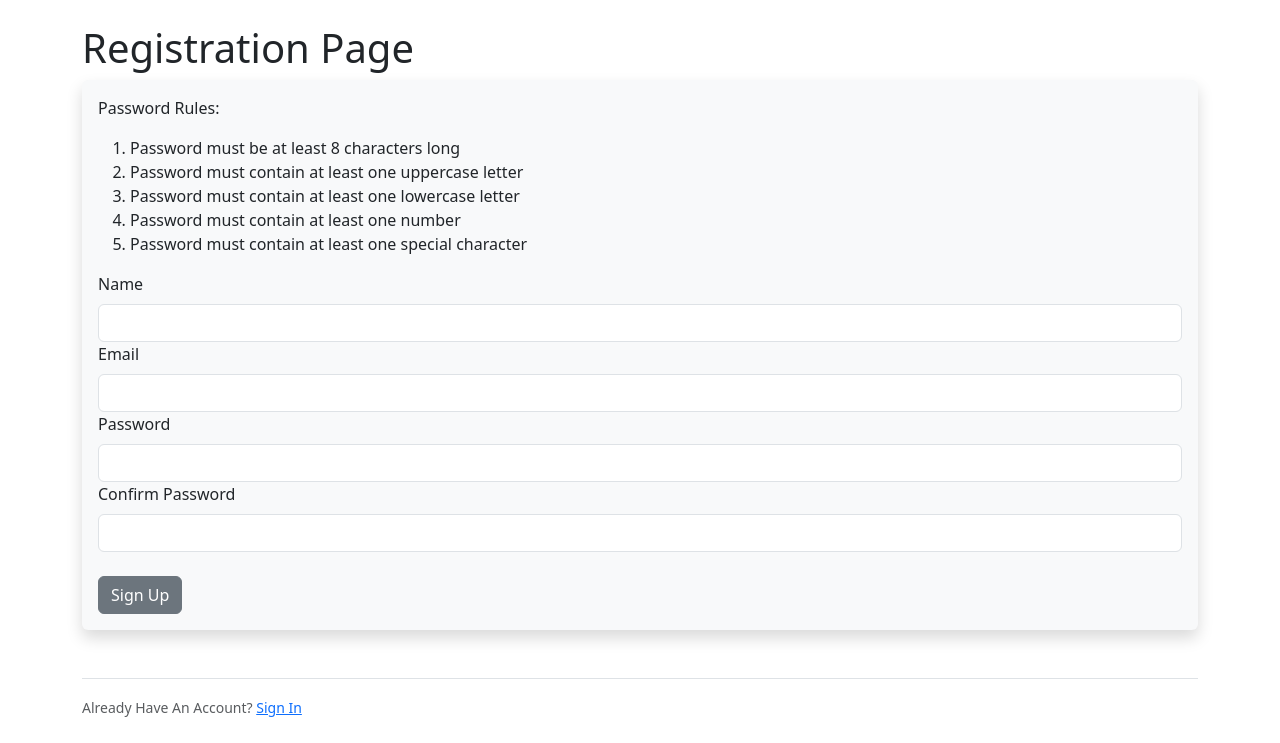
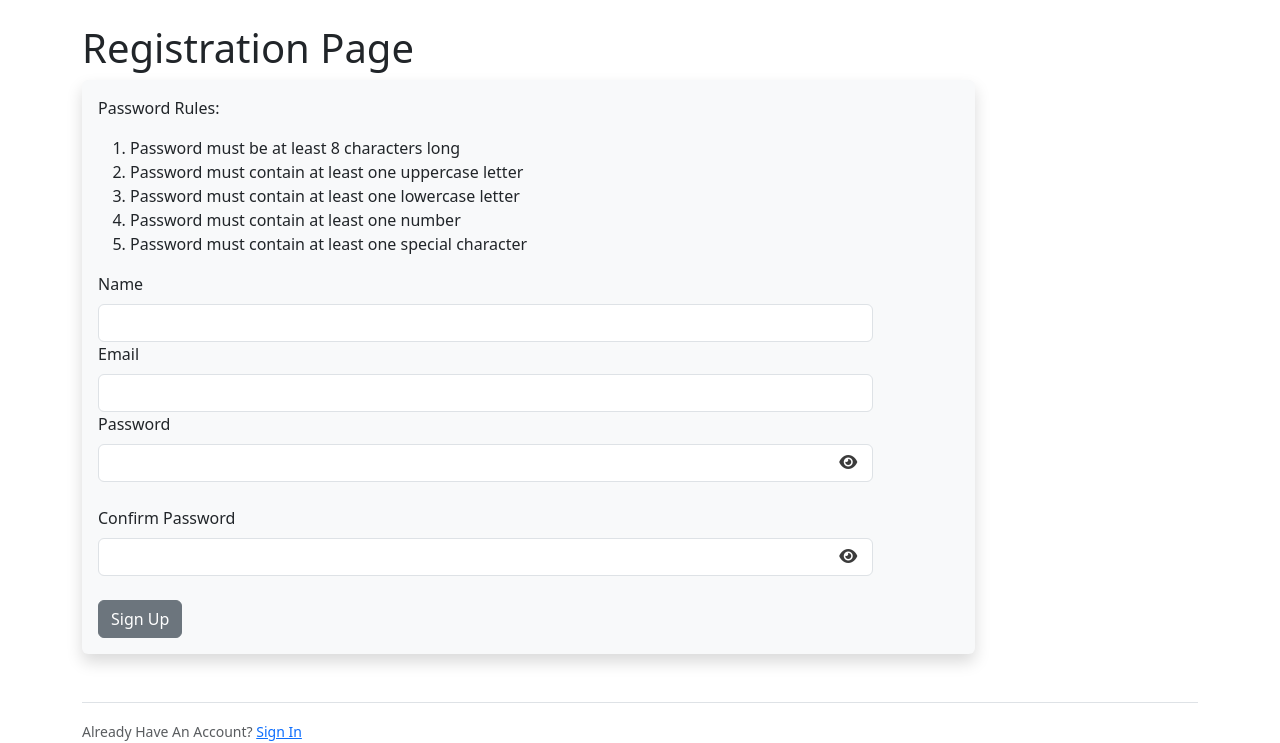
Before and after one commit to NimrodShefi/Cookbook, a Flask app: page /register in a window 1280 px wide. Shown: the part 76-819 px from the top of the page. Before the commit the page ends 793 px from the top, so only its background shows below. Run offline with Flask 3, Linux system fonts and the light colour scheme; data that the repository does not hold is empty; parts of the project's set-up code (start-up, migrations or seed data) failed here and were passed over; some libraries are stand-ins or nearby versions.

Commit message:
allowing users to view their password input

```diff
--- a/app.py
+++ b/app.py
@@ -3,4 +3,4 @@ from cookbook import create_app
 app = create_app()
 
 if __name__ == '__main__':
-    app.run()
+    app.run(debug=True)
--- /dev/null
+++ b/cookbook/static/css/register.css
@@ -0,0 +1,19 @@
+.input-container {
+    position: relative;
+}
+
+.register-div {
+    width: 80%;
+}
+
+.register-form {
+    width: 90%;
+}
+
+.fa-eye{
+    position: absolute;
+    top: 60%;
+    right: 2%;
+    cursor: pointer;
+    color: rgba(0, 0, 0, 0.767);
+}
--- a/cookbook/static/js/password_rules.js
+++ b/cookbook/static/js/password_rules.js
@@ -43,4 +43,20 @@ document.addEventListener('DOMContentLoaded', function(){
         }
 
     }
-})
+
+    var passwordInput = document.getElementById("password")
+    var confirmPasswordInput = document.getElementById("confirmPassword")
+    var eye1 = document.getElementById("eye1")
+    var eye2 = document.getElementById("eye2")
+    eye1.addEventListener("click", function(){
+        this.classList.toggle("fa-eye-slash")
+        const type = passwordInput.getAttribute("type") === "password" ? "text" : "password"
+        passwordInput.setAttribute("type", type)
+    });
+
+    eye2.addEventListener("click", function(){
+        this.classList.toggle("fa-eye-slash")
+        const type = confirmPasswordInput.getAttribute("type") === "password" ? "text" : "password"
+        confirmPasswordInput.setAttribute("type", type)
+    });
+});
--- a/cookbook/templates/register.html
+++ b/cookbook/templates/register.html
@@ -2,9 +2,11 @@
 
 {% block content %}
     <script src="{{ url_for('static', filename='js/password_rules.js') }}"></script>
+    <link rel="stylesheet" href="{{ url_for('static', filename='css/register.css') }}">
+    <link rel="stylesheet" href="https://cdnjs.cloudflare.com/ajax/libs/font-awesome/6.1.1/css/all.min.css">
 
     <h1>Registration Page</h1>
-    <div class="shadow p-3 mb-5 bg-body-tertiary rounded">
+    <div class="shadow p-3 mb-5 bg-body-tertiary rounded register-div">
         <p>Password Rules:</p>
         <ol>
             {% set i = namespace(value=1) %}
@@ -13,7 +15,7 @@
               {% set i.value = i.value + 1 %}
             {% endfor %}
         </ol>
-        <form method="post">
+        <form class="register-form" method="post">
             <!-- The if statement in each section will display error messages if something goes wrong -->
             {{ form.hidden_tag() }}
 
@@ -42,18 +44,24 @@
                 {{ form.email(class="form-control") }}
             {% endif %}
 
+            <div class="input-container">
                 {{ form.password_hash.label(class="form-label") }}
                 {% if form.password_hash.errors %}
-                {{ form.password_hash(class="form-control is-invalid", id="password") }}
+                    {{ form.password_hash(class="form-control is-invalid") }}
                     <div class="invalid-feedback">
                         {% for error in form.password_hash.errors%}
                             <span>{{ error }}.</span>
                         {% endfor %}
                     </div>
                 {% else %}
-                {{ form.password_hash(class="form-control", id="password") }}
+                    {{ form.password_hash(class="form-control") }}
                 {% endif %}
+                <i class="fa-solid fa-eye" id="eye1"></i>
+            </div>
 
+            <br>
+
+            <div class="input-container">
                 {{ form.password_hash2.label(class="form-label") }}
                 {% if form.password_hash2.errors %}
                     {{ form.password_hash2(class="form-control is-invalid") }}
@@ -65,6 +73,8 @@
                 {% else %}
                     {{ form.password_hash2(class="form-control") }}
                 {% endif %}
+                <i class="fa-solid fa-eye" id="eye2"></i>
+            </div>
 
             <br>
             {{ form.submit(class="btn btn-secondary") }}
--- a/cookbook/users/forms.py
+++ b/cookbook/users/forms.py
@@ -21,8 +21,8 @@ class UserRegistrationForm(FlaskForm):
         Regexp('.*[a-z].*', message="Password must contain at least one lowercase letter"),
         Regexp('.*[1-9].*', message="Password must contain at least one number"),
         Regexp('.*[!@#$%^&*()].*', message="Password must contain at least one special character")
-    ])
-    password_hash2 = PasswordField('Confirm Password', validators=[DataRequired(), EqualTo('password_hash', message="Passwords Must Match!")])
+    ], id="password")
+    password_hash2 = PasswordField('Confirm Password', validators=[DataRequired(), EqualTo('password_hash', message="Passwords Must Match!")], id="confirmPassword")
     submit = SubmitField("Sign Up")
 
     def validate_email(self, email):
```
Also changed, not shown: cookbook/static/js/login.js (added, +10 -0 lines), cookbook/templates/login.html (+9 -2 lines). Lines whose indentation alone changed are shown as unchanged.
